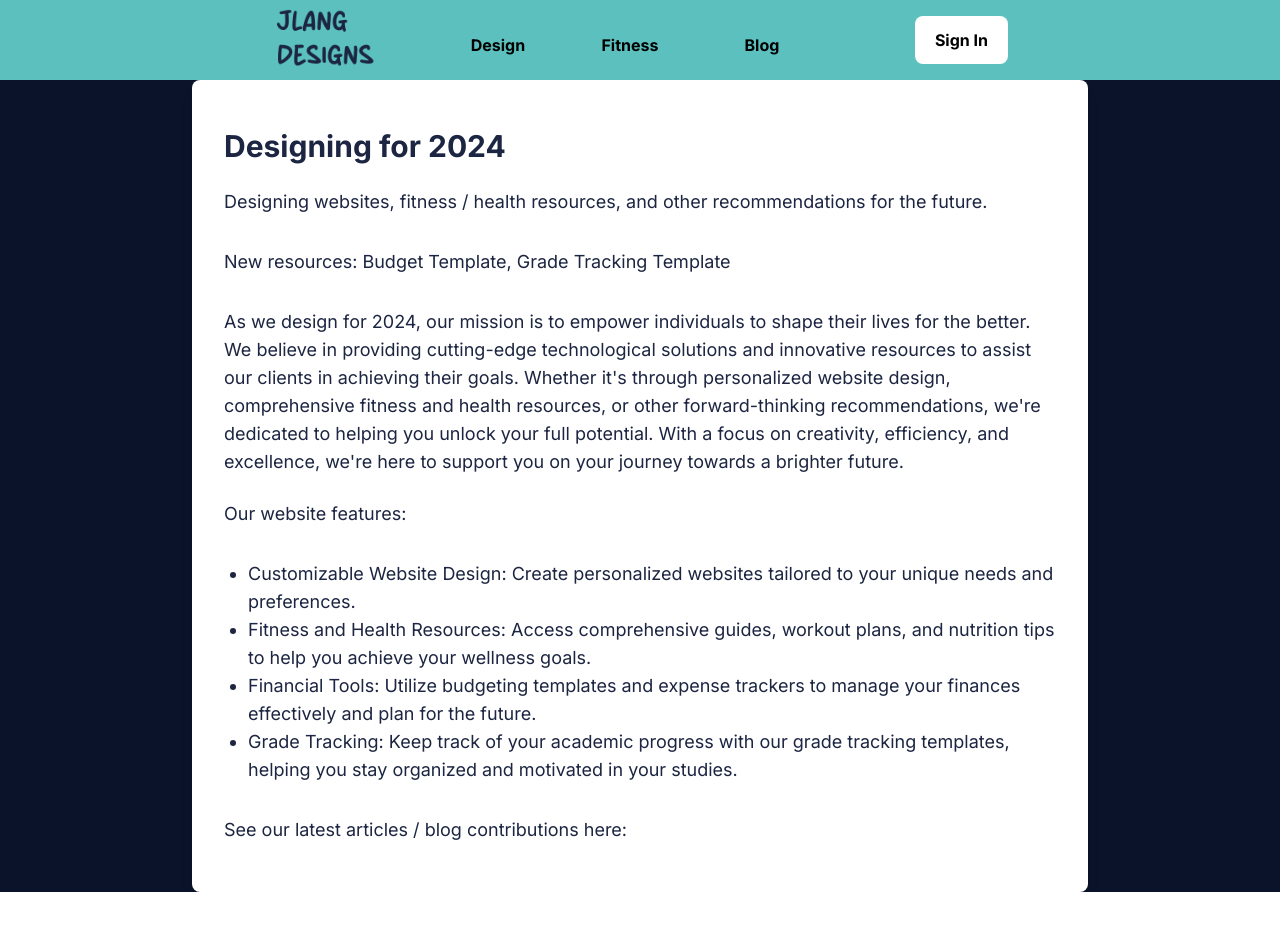
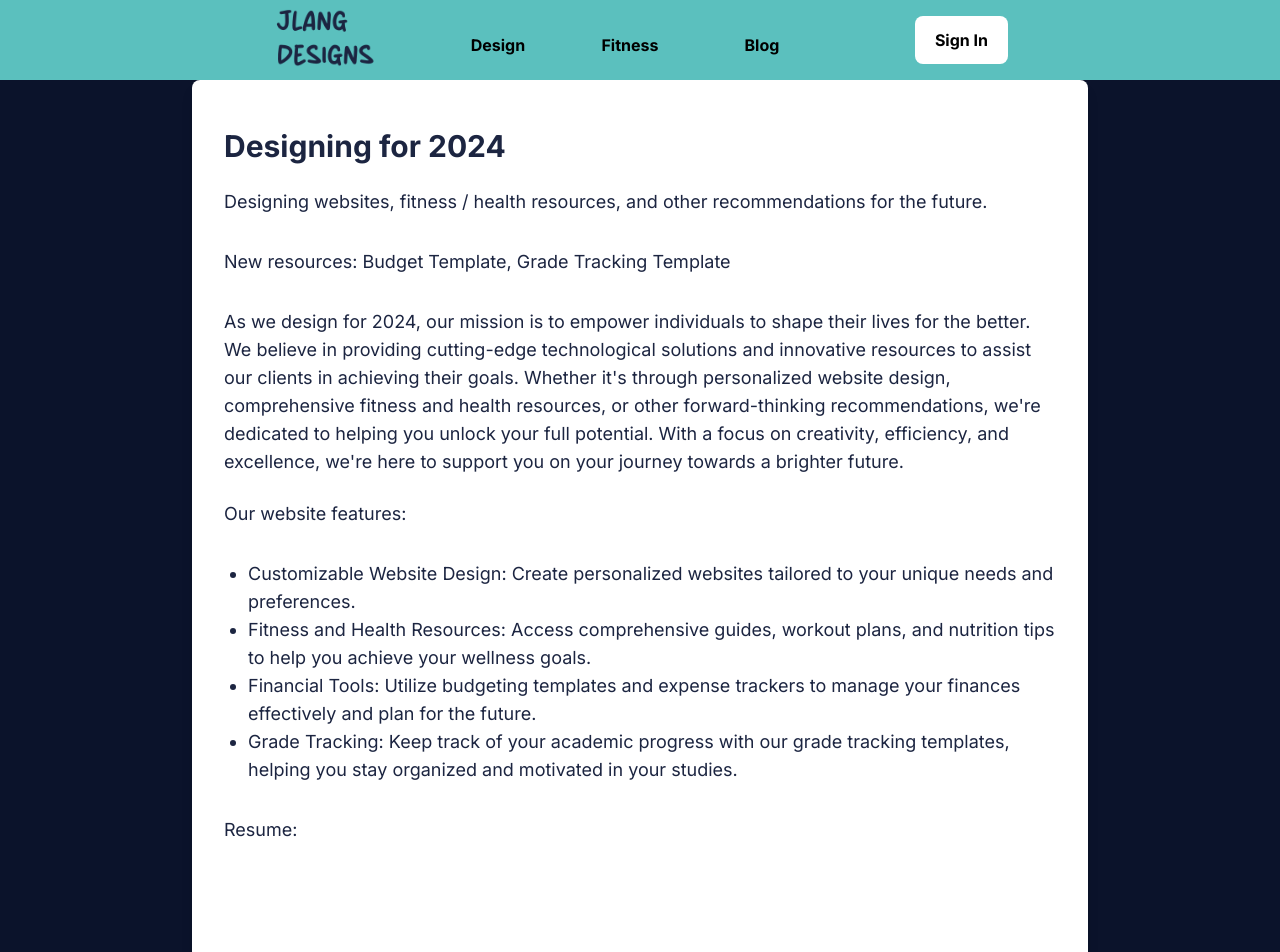
Before and after one commit to langjam350/jldesigns, a Next.js app: page / in a window 1280 px wide. Shown: the top 952 px of the page. Before the commit the page ends 892 px from the top, so only its background shows below. Built offline with nearby package versions, Linux system fonts and the light colour scheme.

Commit message:
added resume to homepage:

```diff
--- a/src/app/page.tsx
+++ b/src/app/page.tsx
@@ -16,8 +16,8 @@ export default function Home() {
           <li className="text-lg">Financial Tools: Utilize budgeting templates and expense trackers to manage your finances effectively and plan for the future.</li>
           <li className="text-lg">Grade Tracking: Keep track of your academic progress with our grade tracking templates, helping you stay organized and motivated in your studies.</li>
         </ul>
-        <p className="text-lg">See our latest articles / blog contributions here:</p>
-          <ul></ul>
+        <p className="text-lg">Resume:</p>
+        <iframe src="./JL_Resume.pdf" className="max-w-4xl" width="100%" height="500px"></iframe>
       </div>
     </main>
   )
```
Also changed, not shown: 1 other file (tests, documents, lock files or other folders).
